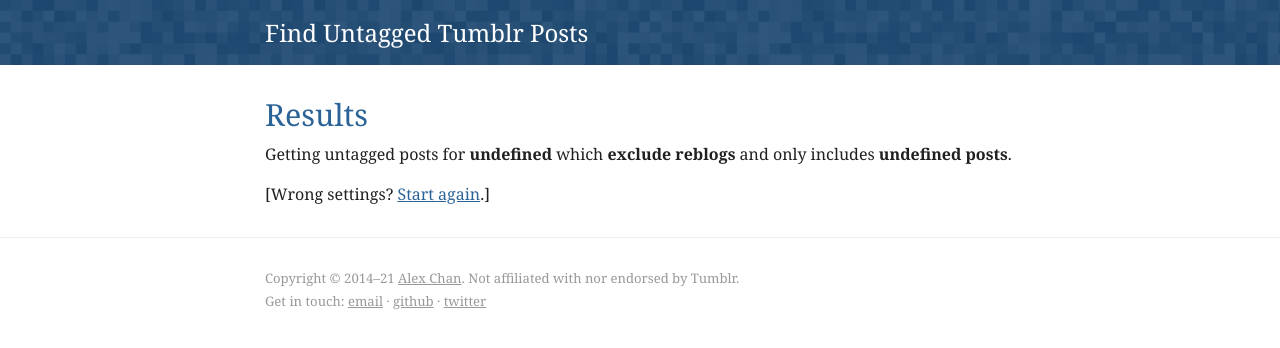
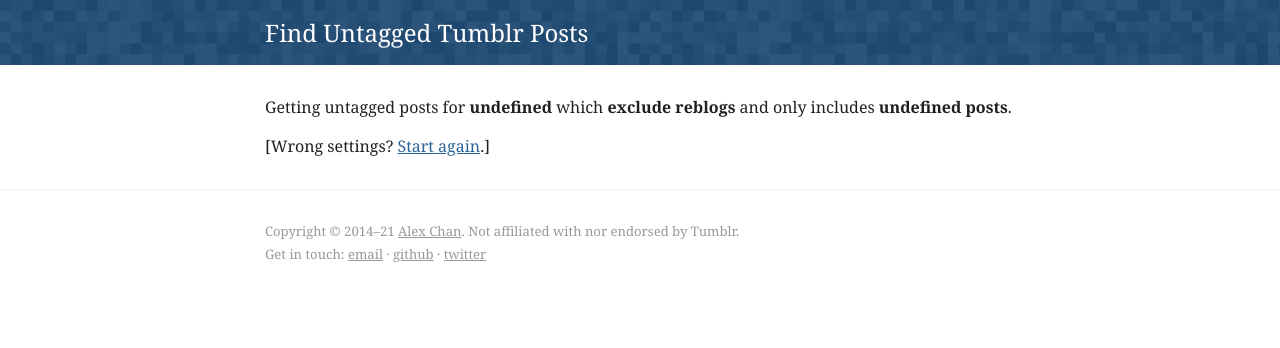
Before and after one commit to alexwlchan/finduntaggedtumblrposts.com, a Jekyll site: the page built from src/results.md, in a window 1280 px wide. Shown: the top 348 px of the page. Built offline with Jekyll 4.4.1, drawn with Linux system fonts in a browser that asks for light colours.

Commit message:
continue removing unnecessary bits

```diff
--- a/src/_layouts/default.html
+++ b/src/_layouts/default.html
@@ -11,23 +11,6 @@
     {% include header.html %}
 
 		<article>
-		  <h1 class="title">
-		    <a href="{{ page.url | relative_url }}">{{ page.title | smartify | escape }}</a>
-		  </h1>
-
-		  {% if page.last_updated or page.meta %}
-		  <div class="page__meta">
-		    <ul class="dot_list">
-		      {% if page.last_updated %}
-		      <li class="page__date">Last updated {{ page.last_updated | date: site.date_format }}</li>
-		      {% endif %}
-		      {% for m in page.meta %}
-		      <li>{{ m }}</li>
-		      {% endfor %}
-		    </ul>
-		  </div>
-		  {% endif %}
-
 		  {{ content | smartify | safe }}
 		</article>
 
--- a/src/_scss/_aside.scss
+++ /dev/null
@@ -1,24 +0,0 @@
-aside {
-  background: url('/theme/specktre.png') $primary-color;
-  background-size: auto 100%;
-  @media print {
-    background: none;
-    border-bottom: 2px solid $primary-color;
-  }
-
-  #aside_inner {
-    @include central_element();
-
-    &, a, a:visited {
-      color: white;
-			font-weight: normal;
-      @media print {
-        color: $primary-color;
-      }
-    }
-
-    a {
-      text-decoration: none;
-    }
-  }
-}
--- a/src/_scss/_footer.scss
+++ /dev/null
@@ -1,33 +0,0 @@
-footer {
-  border-top: 1px solid $light-grey;
-  padding-top:    15px;
-  padding-bottom: 15px;
-
-  @media print {
-    display: none;
-  }
-}
-
-#footer_inner {
-  @include central_element();
-
-  font-size: $meta-font-size;
-  &, a, a:visited {
-    color: $accent-grey;
-  }
-
-  #contact_links, ul.dot_list {
-    display: inline-block;
-    margin-top: 0px;
-  }
-
-  p:first-child {
-    margin-bottom: 0px;
-  }
-
-  // These definitions have to live in the #footer_inner block so they
-  // override the a:visited style defined above.
-  #footer__email:hover    { color: $primary-color;  }
-  #footer__github:hover   { color: $github-grey;    }
-  #footer__twitter:hover  { color: $twitter-blue;   }
-}
--- a/src/_scss/_layout.scss
+++ /dev/null
@@ -1,10 +0,0 @@
-body {
-  margin:  0;
-  padding: 0;
-}
-
-article {
-  @include central_element();
-  padding-top:    3px;
-  padding-bottom: 15px;
-}
--- a/src/_scss/_text.scss
+++ /dev/null
@@ -1,36 +0,0 @@
-/// This file contains basic styles for body text on the site.
-///
-/// It applies across both pages and posts.  This file should not contain
-/// styles about page layout or positioning.
-
-body {
-  font: 12pt $main-font-family;
-  line-height: $line-height;
-  color: $body-color;
-	hanging-punctuation: first;
-}
-
-a {
-	@include link_styles($primary-color, 0.2);
-
-  &:visited {
-    @include link_styles($primary-dark, 0.2);
-  }
-}
-
-h1 {
-  color: $primary-color;
-}
-
-.title {
-  font-size: 1.9em;
-  font-weight: normal;
-  line-height: 1.45em;
-  a {
-    text-decoration: none;
-  }
-  a:visited {
-    color: $primary-color;
-  }
-  margin-bottom: -10px;
-}
--- a/src/_scss/_untagged.scss
+++ /dev/null
@@ -1,62 +0,0 @@
-input {
-  color: $primary-color;
-  padding: 10px;
-  font-size: 18pt;
-}
-
-button {
-  background-color: #fff;
-  -webkit-border-radius: 8px;
-  -moz-border-radius: 8px;
-  border-radius: 8px;
-  text-indent: 0;
-  font-size: 16pt;
-  font-family: Georgia;
-  font-weight: bold;
-  font-style: normal;
-  height: 60px;
-  line-height: 40px;
-  width: 350px;
-  margin-bottom: 10px;
-  text-align: center;
-  vertical-align: middle;
-  margin-left: auto;
-  margin-right: auto;
-  border: 3px solid $primary-color;
-  color: $primary-color;
-  margin-top: 25px
-}
-
-#untagged_posts_button {
-  &:hover {
-//    border: 3px solid $primary-color;
-    color: $primary-color;
-    position: relative;
-    top: -1px;
-  }
-
-  &:active {
-    position: relative;
-    top: 3px;
-    background-color: lighten($primary-color, 60%);
-  }
-}
-
-
-@media screen and (min-width:500px) {
-  .styled-select {
-    width: 200px;
-    padding: 5px;
-    margin-left:  5px;
-    margin-right: 5px;
-    font-size: 16px;
-    line-height: 1;
-    border-color: #bbb;
-    border-radius: 3px;
-    height: 38px
-  }
-}
-
-.option {
-  font-weight: bold;
-}
--- a/src/results.md
+++ b/src/results.md
@@ -1,6 +1,5 @@
 ---
 layout: default
-title: Results
 ---
 
 <noscript>
--- a/src/theme/style.scss
+++ b/src/theme/style.scss
@@ -4,11 +4,151 @@
 @import "_settings.scss";
 @import "_mixins.scss";
 
-@import "_layout.scss";
-@import "_text.scss";
+body {
+  margin:  0;
+  padding: 0;
+}
+
+article {
+  @include central_element();
+  padding-top:    15px;
+  padding-bottom: 15px;
+}
+
+body {
+  font: 12pt $main-font-family;
+  line-height: $line-height;
+  color: $body-color;
+}
+
+a {
+	@include link_styles($primary-color, 0.2);
+
+  &:visited {
+    @include link_styles($primary-dark, 0.2);
+  }
+}
 
 // Major page components
-@import "_aside.scss";
-@import "_footer.scss";
+aside {
+  background: url('/theme/specktre.png') $primary-color;
+  background-size: auto 100%;
+  @media print {
+    background: none;
+    border-bottom: 2px solid $primary-color;
+  }
 
-@import "_untagged.scss";
+  #aside_inner {
+    @include central_element();
+
+    &, a, a:visited {
+      color: white;
+			font-weight: normal;
+      @media print {
+        color: $primary-color;
+      }
+    }
+
+    a {
+      text-decoration: none;
+    }
+  }
+}
+
+footer {
+  border-top: 1px solid $light-grey;
+  padding-top:    15px;
+  padding-bottom: 15px;
+
+  @media print {
+    display: none;
+  }
+}
+
+#footer_inner {
+  @include central_element();
+
+  font-size: $meta-font-size;
+  &, a, a:visited {
+    color: $accent-grey;
+  }
+
+  #contact_links {
+    display: inline-block;
+    margin-top: 0px;
+  }
+
+  p:first-child {
+    margin-bottom: 0px;
+  }
+
+  // These definitions have to live in the #footer_inner block so they
+  // override the a:visited style defined above.
+  #footer__email:hover    { color: $primary-color;  }
+  #footer__github:hover   { color: $github-grey;    }
+  #footer__twitter:hover  { color: $twitter-blue;   }
+}
+
+// Styles specific to finduntaggedtumblrposts.com
+
+input {
+  color: $primary-color;
+  padding: 10px;
+  font-size: 18pt;
+}
+
+button {
+  background-color: #fff;
+  -webkit-border-radius: 8px;
+  -moz-border-radius: 8px;
+  border-radius: 8px;
+  text-indent: 0;
+  font-size: 16pt;
+  font-family: Georgia;
+  font-weight: bold;
+  font-style: normal;
+  height: 60px;
+  line-height: 40px;
+  width: 350px;
+  margin-bottom: 10px;
+  text-align: center;
+  vertical-align: middle;
+  margin-left: auto;
+  margin-right: auto;
+  border: 3px solid $primary-color;
+  color: $primary-color;
+  margin-top: 25px
+}
+
+#untagged_posts_button {
+  &:hover {
+    color: $primary-color;
+    position: relative;
+    top: -1px;
+  }
+
+  &:active {
+    position: relative;
+    top: 3px;
+    background-color: lighten($primary-color, 60%);
+  }
+}
+
+
+@media screen and (min-width:500px) {
+  .styled-select {
+    width: 200px;
+    padding: 5px;
+    margin-left:  5px;
+    margin-right: 5px;
+    font-size: 16px;
+    line-height: 1;
+    border-color: #bbb;
+    border-radius: 3px;
+    height: 38px
+  }
+}
+
+.option {
+  font-weight: bold;
+}
```
